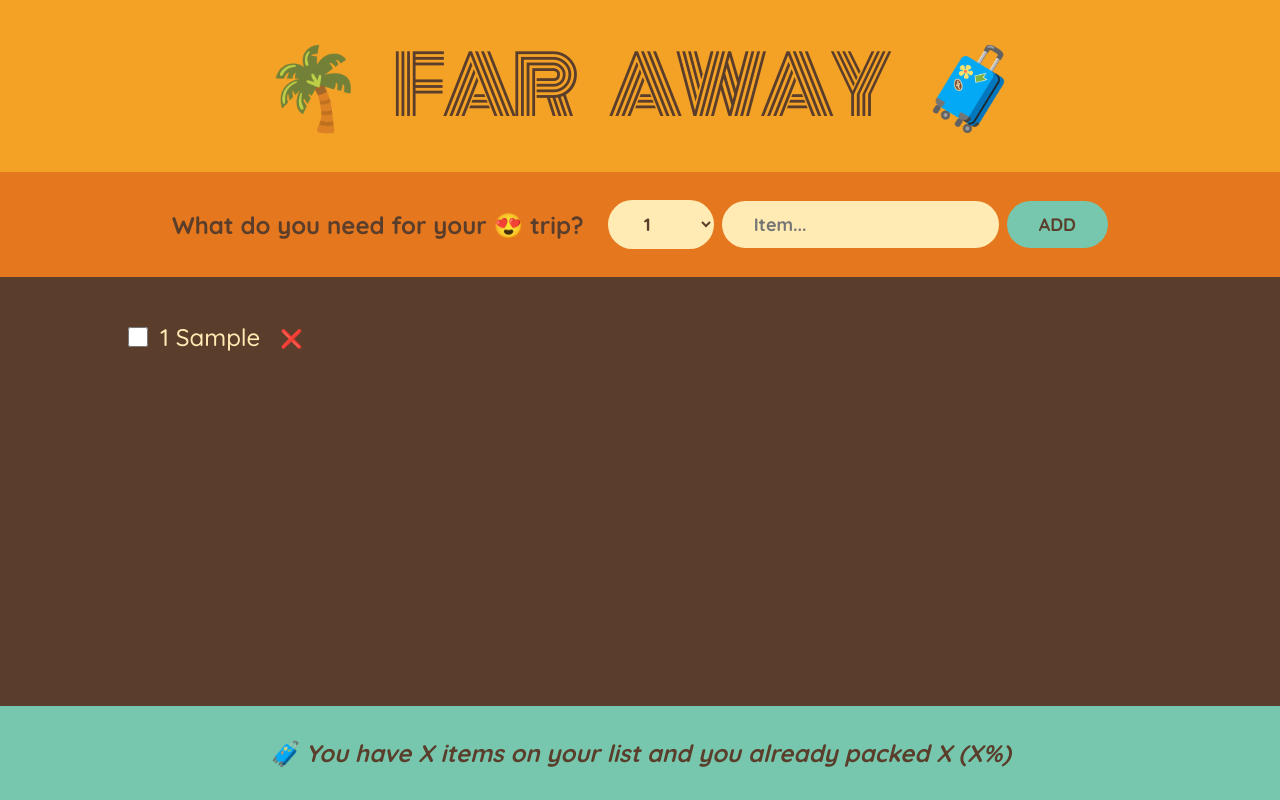
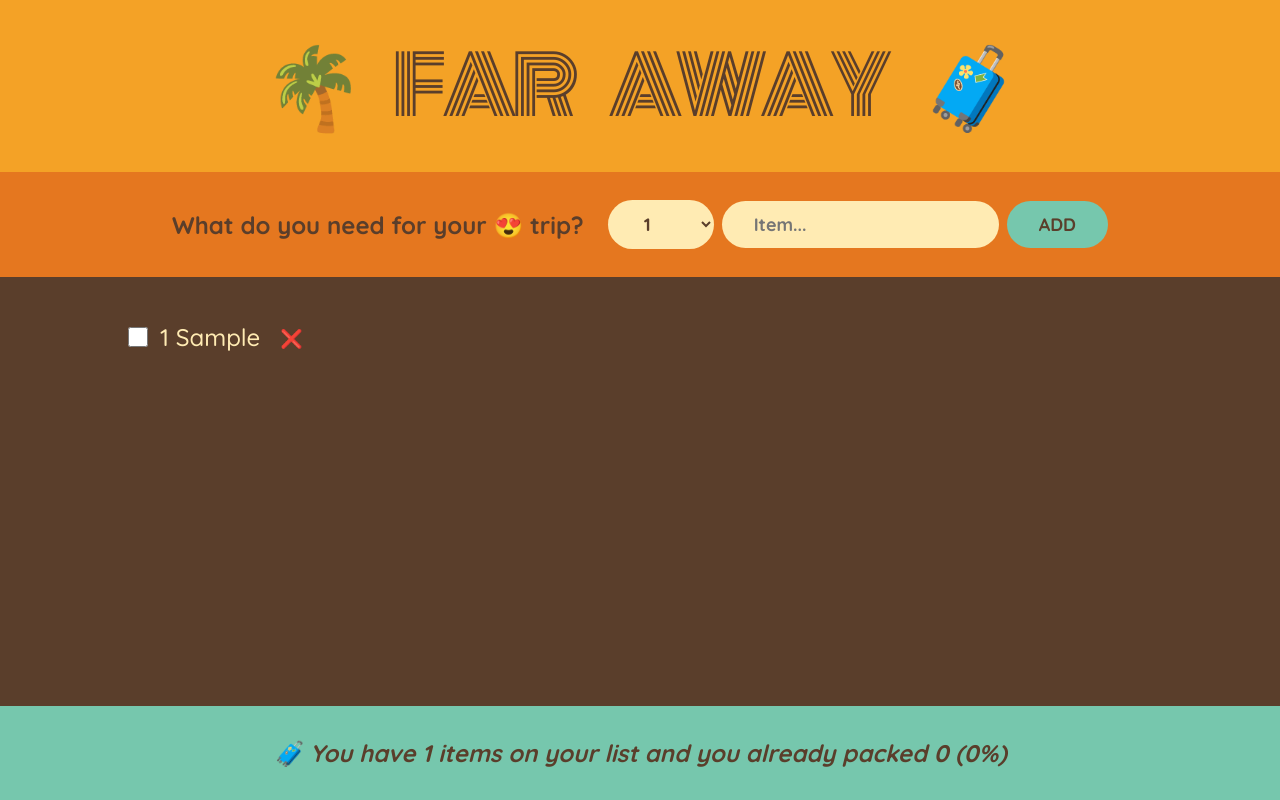
Before and after one commit to ericmatheuss/travel-list, a React (Create React App) app: page / in a window 1280 px wide. Both pictures are taken after typing "Sample" into the empty fields and a click on the button "ADD". Built offline with nearby package versions, Linux system fonts and the light colour scheme.

Commit message:
Adicionado recurso de status de itens ao app

```diff
--- a/src/App.js
+++ b/src/App.js
@@ -8,7 +8,6 @@
   }
 
   function handleDeleteItem(id) {
-    console.log(id);
     setItems((items) => items.filter((item) => item.id !== id));
   }
 
@@ -29,7 +28,7 @@
         onDeleteItem={handleDeleteItem}
         onToggleItem={handleToggleItem}
       ></PackingList>
-      <Stats></Stats>
+      <Stats items={items}></Stats>
     </div>
   );
 }
@@ -48,7 +47,6 @@
     if (!description) return;
 
     const newItem = { description, quantity, packed: false, id: Date.now() };
-    console.log(newItem);
 
     onAddItems(newItem);
 
@@ -113,10 +111,24 @@
   );
 }
 
-function Stats() {
+function Stats({ items }) {
+  if (!items.length)
+    return (
+      <p className="stats">
+        <em>Start adding some items to your packing list 🚀</em>
+      </p>
+    );
+  const numItems = items.length;
+  const numPacked = items.filter((item) => item.packed).length;
+  const percentage = Math.round((numPacked / numItems) * 100);
+
   return (
     <footer className="stats">
-      <em>🧳 You have X items on your list and you already packed X (X%)</em>
+      <em>
+        {percentage === 100
+          ? "You got everything! Ready to go ✈️"
+          : `🧳 You have ${numItems} items on your list and you already packed ${numPacked} (${percentage}%)`}
+      </em>
     </footer>
   );
 }
```
